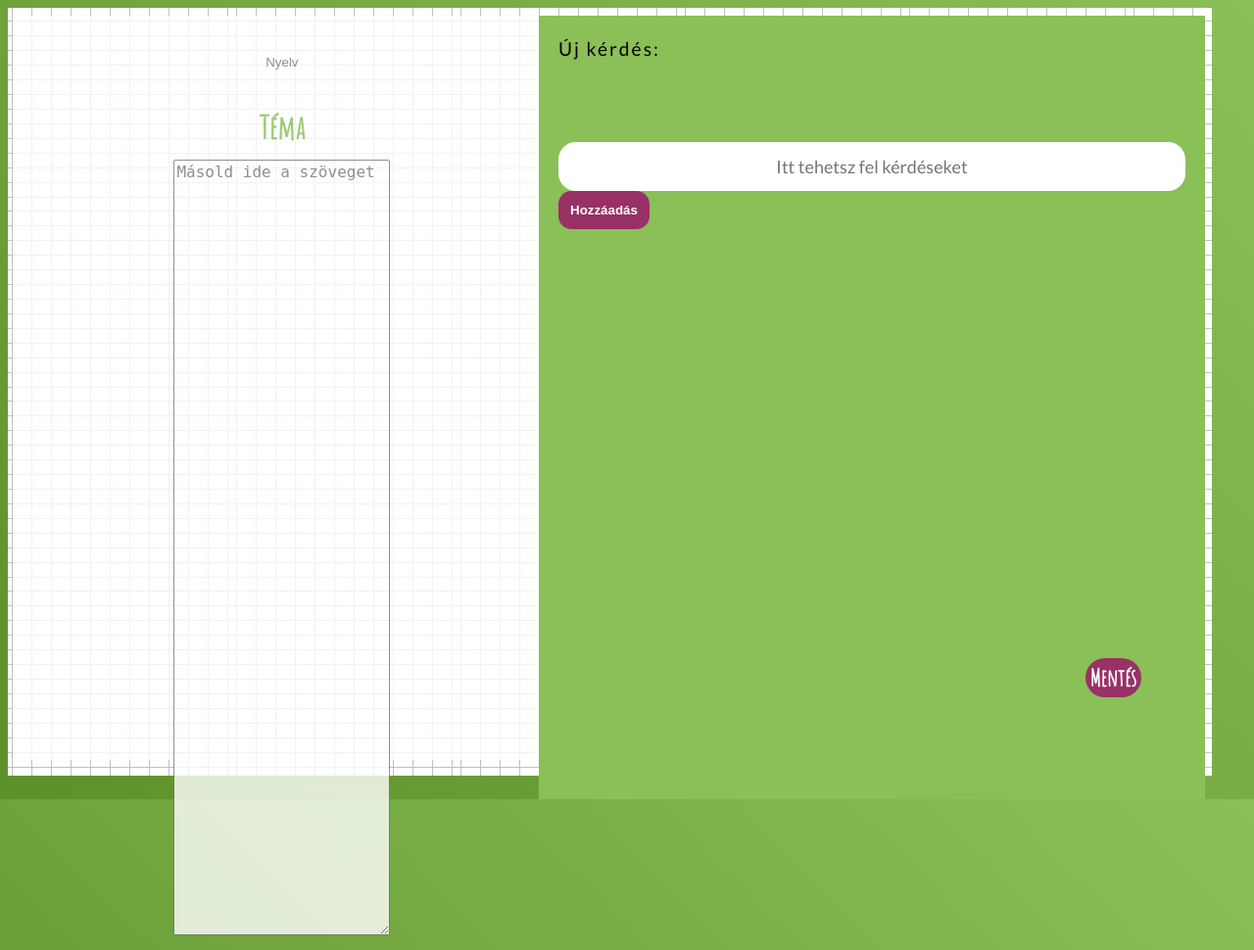
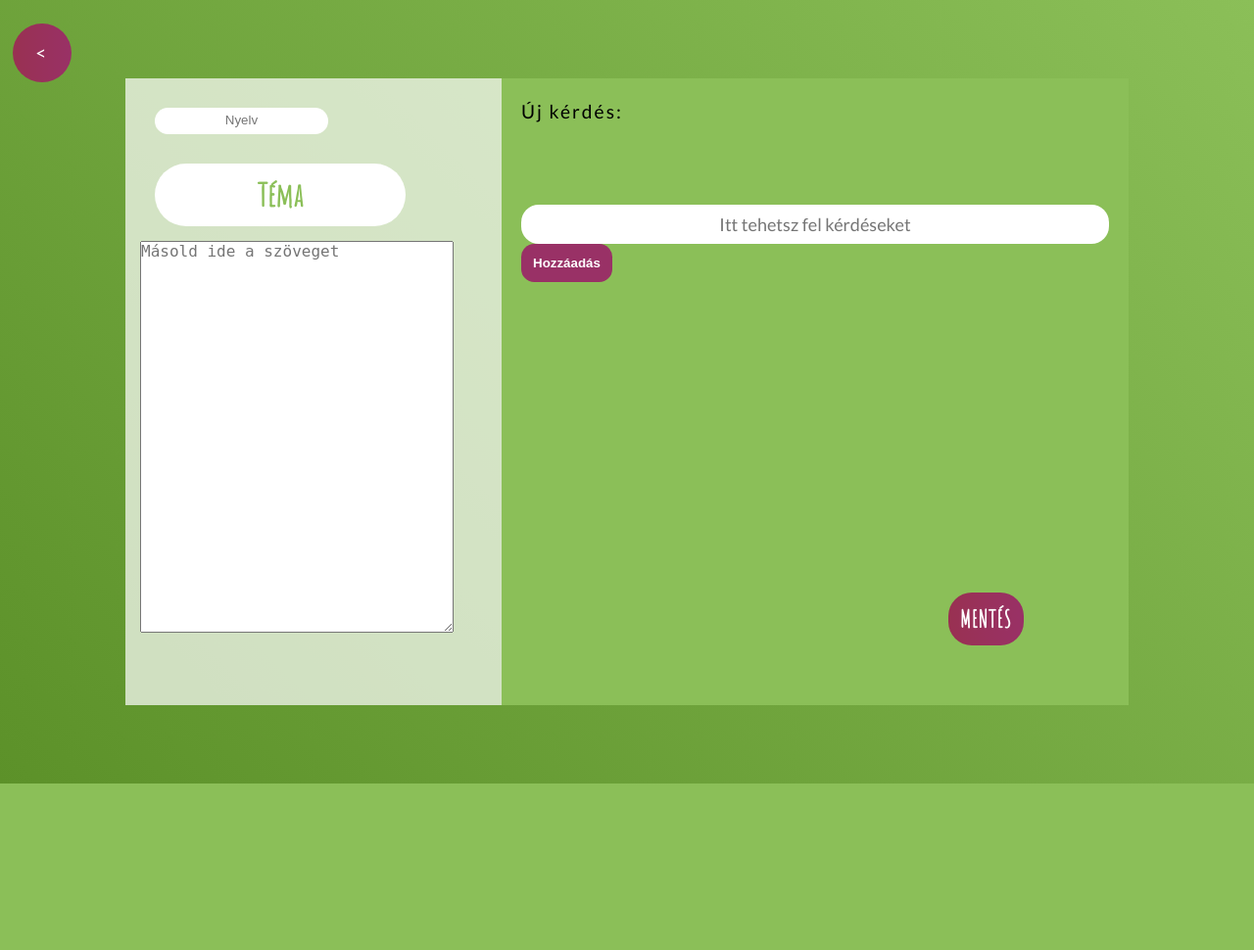
Before and after one commit to zsofikassai/lazyllamas_round_2, a Flask app: page /comprehensive-reading-upload in a window 1280 px wide. Shown: the whole page at 98% size. After the commit the page ends 800 px from the top, so only its background shows below. Run offline with Flask 2, Linux system fonts and the light colour scheme; the visitor is signed in with stand-in values (Sample User, id 1).

Commit message:
Update css for comprehensive reading upload

```diff
--- a/static/style/comprehensive-reading.css
+++ b/static/style/comprehensive-reading.css
@@ -8,39 +8,38 @@ body {
     height: 100vh;
     overflow: hidden;
     position: relative;
+    align-items: center;
+    justify-content: center;
 }
 
 .text-container {
-    opacity: 0.8;
     position: relative;
-    top: 1%;
-    bottom: 1%;
-    left: 1%;
-    right: 1%;
-    height: 95vh;
-    background: white;
+    height: auto;
+    background: rgba(255,255,255,0.7);
+    display: flex;
+    flex-direction: column;
+    align-items: flex-start;
+    justify-content: space-between;
 }
 
 #text-form {
     justify-items: center;
     padding: 15px;
-    display: grid;
-    grid-template-rows: 1fr 1fr 12fr;
+    display: flex;
+    flex-direction: column;
+    justify-content: space-between;
+    align-items: flex-start;
+}
+
+#text-form input {
+    margin: 15px;
 }
 
 .question-container {
-    position: relative;
-    top: 1%;
-    bottom: 1%;
-    right: 1%;
     background: #8BBF58;
-    /*display: grid;*/
-    /*grid-template-rows: 1fr 1fr 1fr;*/
-    /*grid-gap: 10px;*/
     line-height: 150%;
     padding: 20px;
-    height: 95vh;
-    /*justify-content: center;*/
+    height: 80vh;
 }
 
 input[type=text] {
@@ -102,11 +101,11 @@ input[type=submit] {
 
 .container {
     position: relative;
-    width: 96vw;
-    height: 98vh;
+    width: 80%;
+    height: auto;
     display: grid;
     grid-template-columns: 1fr 1.2fr;
-    background-image: url("/static/images/math.jpg");
+    /*background-image: url("/static/images/math.jpg");*/
 }
 
 .questions {
@@ -122,3 +121,30 @@ input[type=submit] {
     margin-top: 80px;
     /*margin-left: 180px;*/
 }
+
+button {
+    border-radius: 20px;
+    border: 1px solid #993166;
+    background: #993166;
+    background: linear-gradient(to left, #993166, #993152);
+    color: white;
+    font-size: 12px;
+    font-weight: bold;
+    padding: 12px 45px;
+    letter-spacing: 1px;
+    text-transform: uppercase;
+    transition: transform 80ms ease-in;
+}
+
+button:active {
+    transform: scale(0.95);
+}
+
+button:focus {
+    outline: none;
+}
+
+textarea {
+    height: 50vh;
+    width: 25vw;
+}
--- a/templates/comprehensive_reading_upload.html
+++ b/templates/comprehensive_reading_upload.html
@@ -2,13 +2,14 @@
 {% block title %} Szövegértés {% endblock %}
 {% block head %}
     <meta charset="UTF-8">
-<link rel="stylesheet" href="../static/style/comprehensive-reading.css"/>
+    <link rel="stylesheet" href="{{ url_for('static', filename='style/comprehensive-reading.css') }}">
+    <link rel="stylesheet" href="{{ url_for('static', filename='style/navigation.css') }}">
     <link href='https://fonts.googleapis.com/css?family=Amatic SC' rel='stylesheet'>
     <link href='https://fonts.googleapis.com/css?family=Lato' rel='stylesheet'>
     <script type="module" src="/static/js/comprehensiveUpload.js" defer></script>
 {% endblock %}
 {% block content %}
-
+    {% include "navigation.html" %}
     <div class="container">
         <div class="text-container">
             <form id="text-form">
@@ -23,8 +24,8 @@
                 <label for="fixed"> Új kérdés: </label>
                 <input type="text" class="questions fixed" placeholder="Itt tehetsz fel kérdéseket" id="fixed" required>
                 <input type="button" value="Hozzáadás" id="button" class="submit">
-            <input type="submit" name="submit" value="Mentés" id="submit" class="submit">
             </form>
+            <button type="submit" name="submit" value="Mentés" id="submit" class="submit">Mentés</button>
         </div>
     </div>
 {% endblock %}
```
Lines whose indentation alone changed are shown as unchanged.
